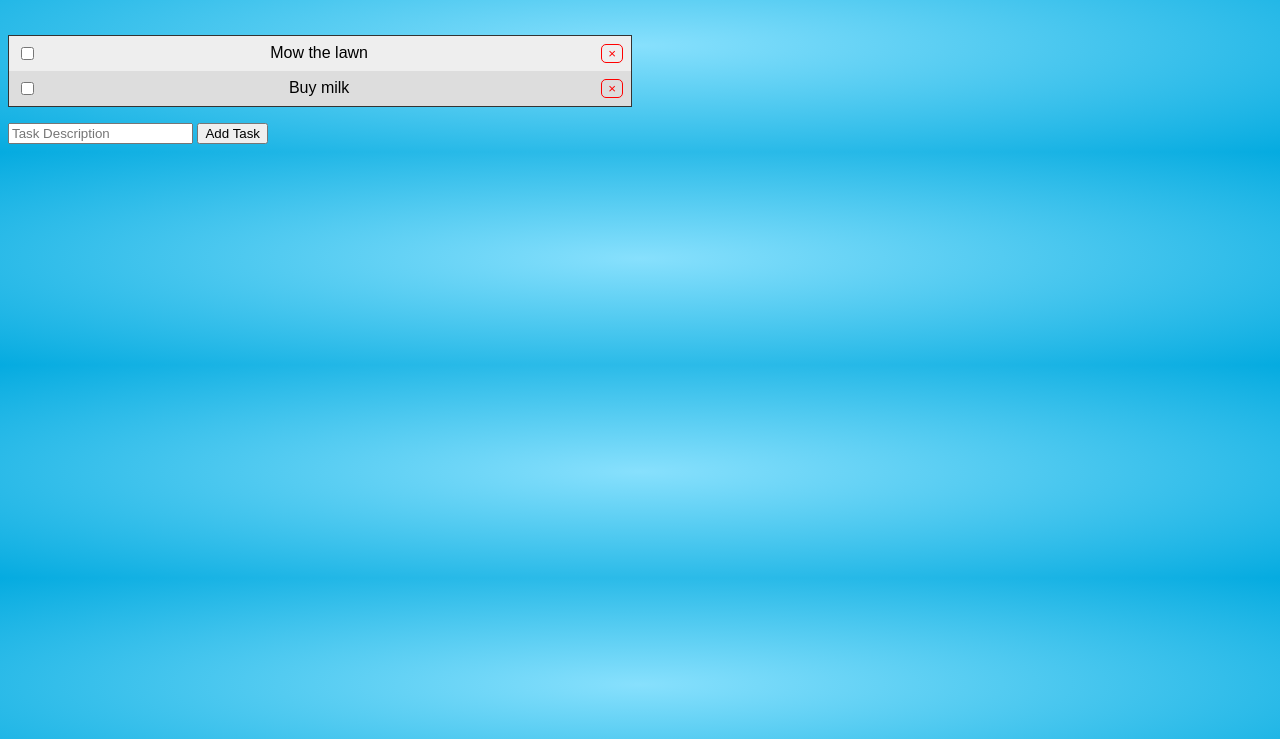
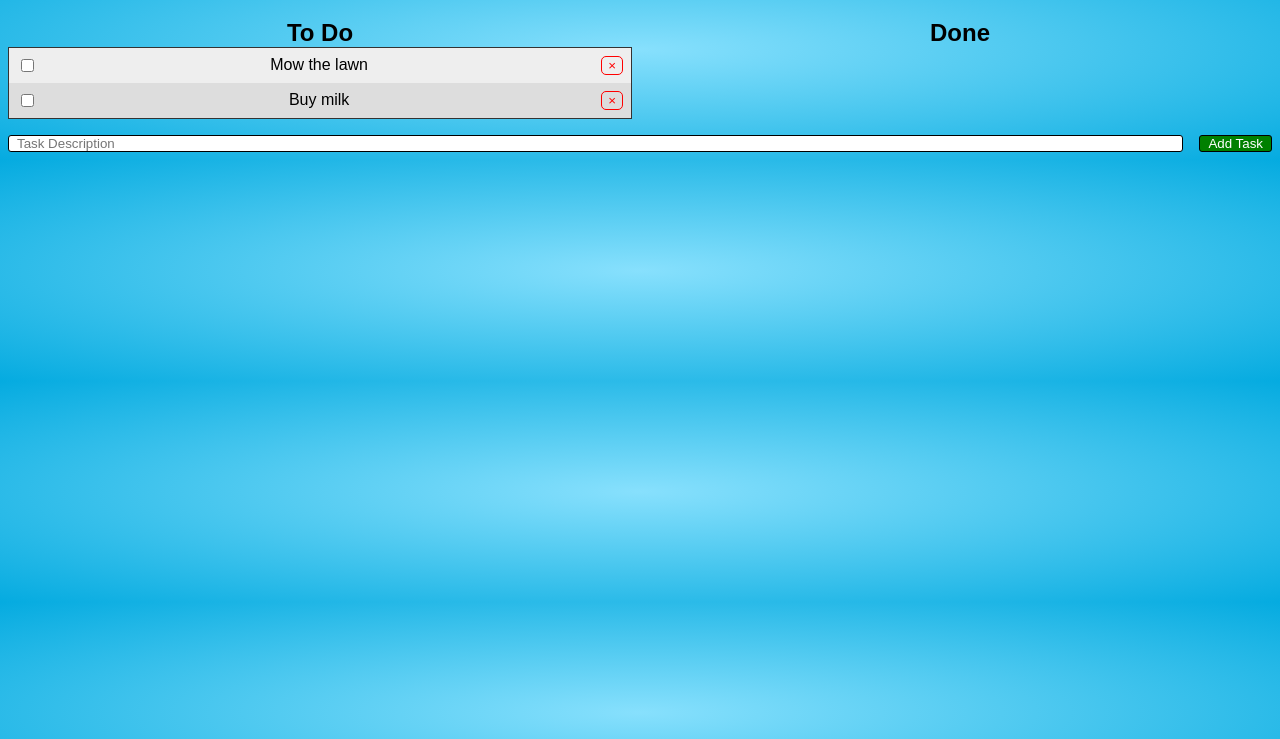
Before and after one commit to flex-cle-fall-2018/js-todo, a plain HTML site: page index.html in a window 1280 px wide. Shown: the part 61-800 px from the top of the page. Drawn offline with Linux system fonts and the light colour scheme; a web font is replaced by a local one.

Commit message:
Todos are objects, ready for properties

```diff
--- a/index.html
+++ b/index.html
@@ -12,6 +12,11 @@
   <h1>To-Do App</h1>
 
   <div id="lists">
+
+    <h2>To Do</h2>
+
+    <h2>Done</h2>
+
     <ul id="todoList">
       <li>List Item</li>
     </ul>
--- a/script.js
+++ b/script.js
@@ -4,8 +4,8 @@
    * Items that still need done.
    */
   const todos = [
-    'Mow the lawn',
-    'Buy milk'
+    { task: 'Mow the lawn' },
+    { task: 'Buy milk' }
   ];
 
   /**
@@ -51,7 +51,7 @@
 
       // Create list item
       const todoLi = document.createElement('li');
-      todoLi.textContent = currentTodo;
+      todoLi.textContent = currentTodo.task;
 
       // Create delete button
       const deleteButton = document.createElement('button');
@@ -69,8 +69,8 @@
       const checkbox = document.createElement('input');
       checkbox.setAttribute('type', 'checkbox');
       checkbox.addEventListener('click', function() {
-        const completedTodo = todos.splice(i, 1);
-        dones.push(completedTodo);
+        const completedTodoArray = todos.splice(i, 1);
+        dones.push(...completedTodoArray);
         render();
       });
 
@@ -86,7 +86,7 @@
 
       // Create list item
       const doneLi = document.createElement('li');
-      doneLi.textContent = currentDone;
+      doneLi.textContent = currentDone.task;
 
       // Create delete button
       const deleteButton = document.createElement('button');
@@ -102,8 +102,8 @@
       checkbox.setAttribute('type', 'checkbox');
       checkbox.checked = true;
       checkbox.addEventListener('click', function() {
-        const incompleteTodo = dones.splice(i, 1);
-        todos.push(incompleteTodo);
+        const incompleteTodoArray = dones.splice(i, 1);
+        todos.push(...incompleteTodoArray);
         render();
       });
 
@@ -121,7 +121,7 @@
     // If the input has text...
     if (todoText.length > 0) {
       // Add item to JavaScript array
-      todos.push(todoText);
+      todos.push({ task: todoText });
 
       // Clear input
       todoInput.value = '';
--- a/style.css
+++ b/style.css
@@ -2,6 +2,7 @@
 
 * {
   font-family: 'Cantarell', sans-serif;
+  box-sizing: border-box;
 }
 
 body {
@@ -12,14 +13,21 @@ h1 {
   text-align: center;
 }
 
+h2 {
+  margin: 0;
+  text-align: center;
+}
+
 #lists {
   display: grid;
   grid-template-columns: 1fr 1fr;
-  grid-gap: 1rem;
+  grid-column-gap: 1rem;
+  grid-template-rows: auto 1fr;
 }
 
 ul {
   padding: 0;
+  margin-top: 0;
 }
 
 #todoList,
@@ -31,13 +39,27 @@ ul {
   /* background: yellow; */
 }
 
+#addTodoForm {
+  display: grid;
+  grid-template-columns: 1fr auto;
+  grid-column-gap: 1rem;
+}
+
 input[name=newTodo] {
-  /* border: 1px solid red; */
+  width: 100%;
+  border-radius: 3px;
+  border: 1px solid #000;
+  padding: 0 0.5rem;
 }
 
 #addTodoForm input[type=submit] {
-  /* color: purple; */
+  border: 1px solid #000;
+  border-radius: 3px;
+  background: green;
+  color: white;
+  padding: 0 0.5rem;
 }
+
 
 #todoList li,
 #doneList li {
```
